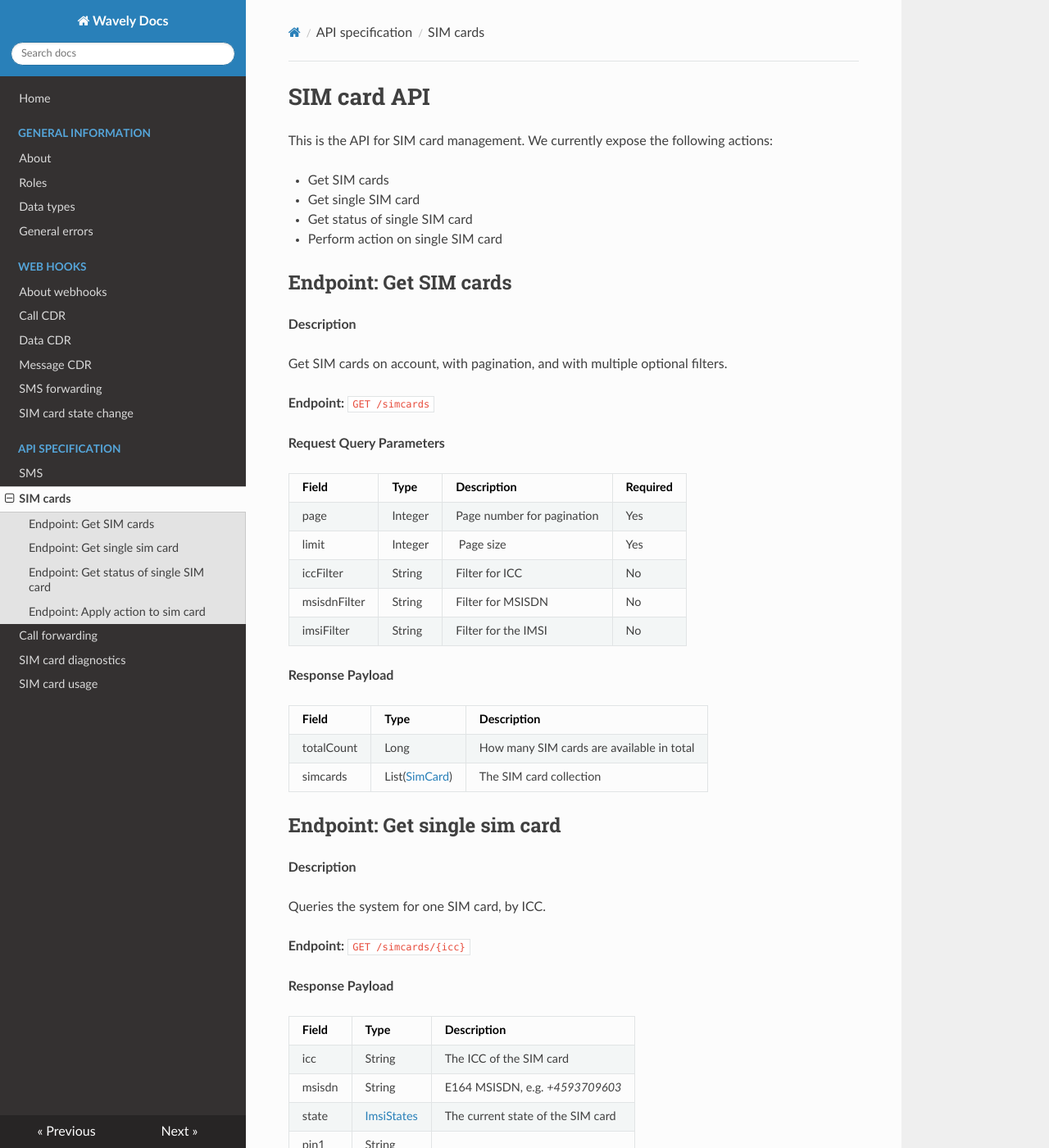
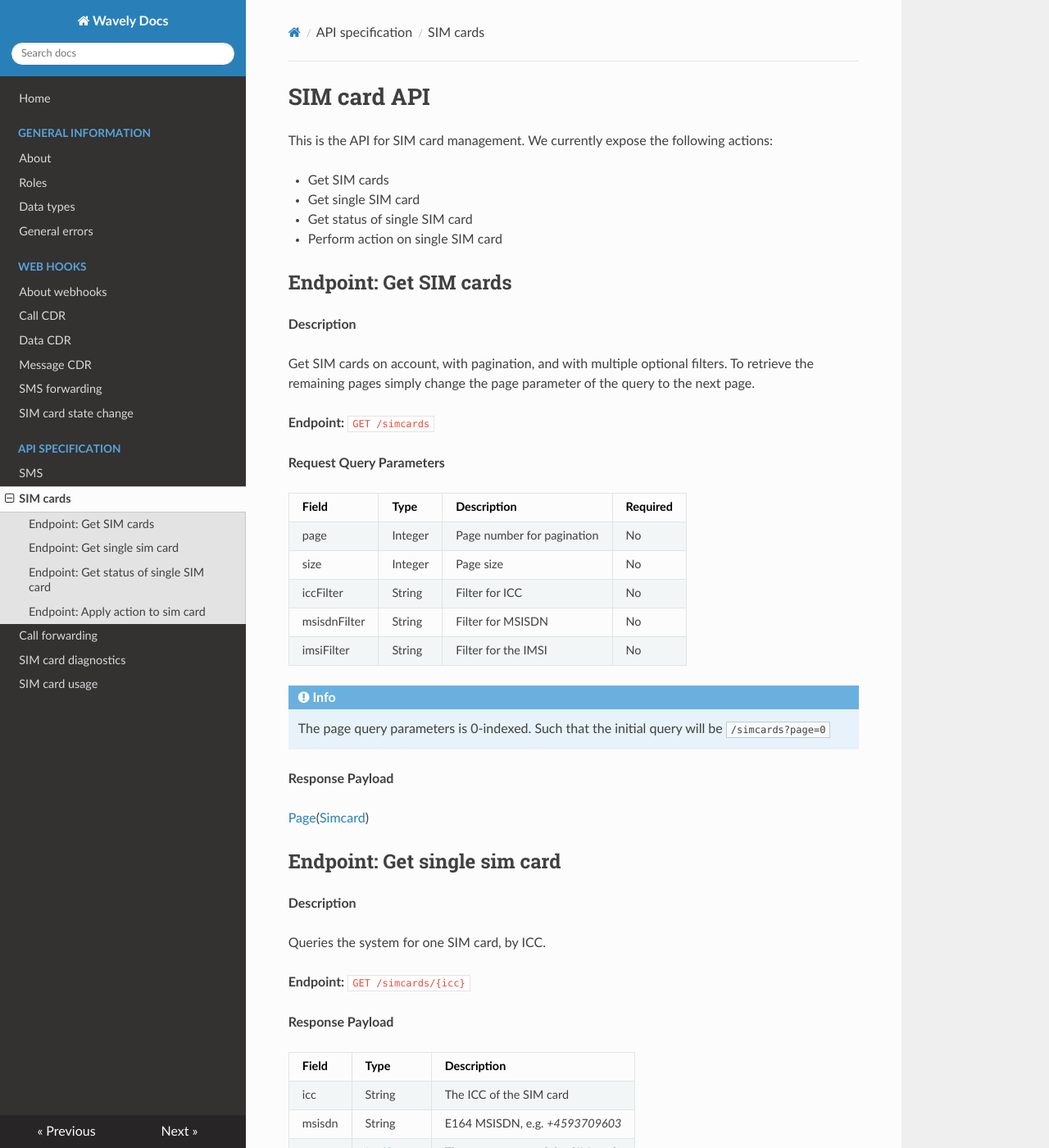
Before and after one commit to Wavelyio/wavely-docs, an MkDocs documentation site: the page built from docs/api/simcards-api.md, in a window 1280 px wide and 1400 px high. Shown: the whole window at 82% size. Built offline with MkDocs 1.6.1, drawn with Linux system fonts in a browser that asks for light colours; nearby versions of some CDN libraries; old or Windows-style settings are respelled for this version of MkDocs; some of the changed text lies outside the part shown.

Commit message:
Added page response to data types. Fixed return type issue in sim cards api for paged response.

```diff
--- a/docs/api/simcards-api.md
+++ b/docs/api/simcards-api.md
@@ -11,25 +11,26 @@ This is the API for SIM card management. We currently expose the following actio
 **Description**
 
 Get SIM cards on account, with pagination, and with multiple optional filters.
+To retrieve the remaining pages simply change the page parameter of the query to the next page.
 
 **Endpoint:** `GET /simcards`
 
 **Request Query Parameters**
 
-Field        		| Type          | Description  | Required
-------------------- | ------------- | ------------ | ------------
-page 		 		| Integer 		| Page number for pagination | Yes
-limit 		 		| Integer 		| Page size | Yes
-iccFilter 			| String 		| Filter for ICC | No
-msisdnFilter 		| String 		| Filter for MSISDN | No
-imsiFilter  		| String 		| Filter for the IMSI | No
+| Field        | Type    | Description                | Required |
+| ------------ | ------- | -------------------------- | -------- |
+| page         | Integer | Page number for pagination | No       |
+| size         | Integer | Page size                  | No       |
+| iccFilter    | String  | Filter for ICC             | No       |
+| msisdnFilter | String  | Filter for MSISDN          | No       |
+| imsiFilter   | String  | Filter for the IMSI        | No       |
+
+!!! info
+	The page query parameters is 0-indexed. Such that the initial query will be `/simcards?page=0`
 
 **Response Payload**
 
-Field        | Type          | Description
------------- | ------------- | ------------
-totalCount | Long | How many SIM cards are available in total
-simcards | List([SimCard](/general-information/data-types/#simcarddto)) | The SIM card collection
+[Page](/general-information/data-types/#Page(Type))([Simcard](/general-information/data-types/#SimCard))
 
 ## Endpoint: Get single sim card
 
```
Also changed, not shown: other parts of docs/api/simcards-api.md (+2 -2 lines), docs/general-information/data-types.md (+14 -0 lines).
